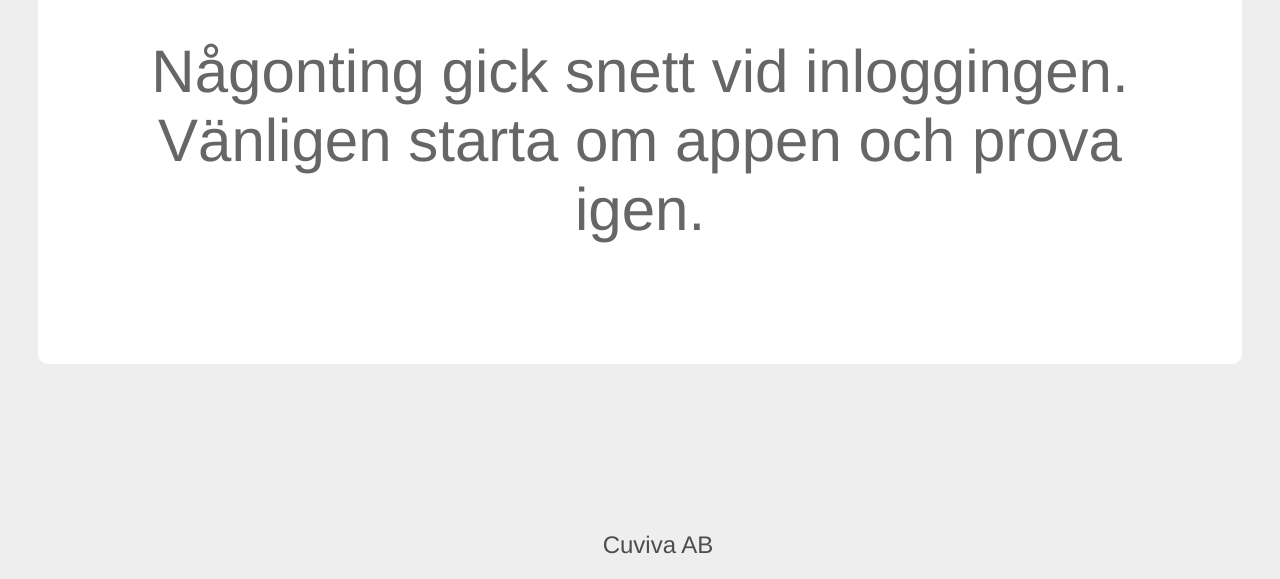
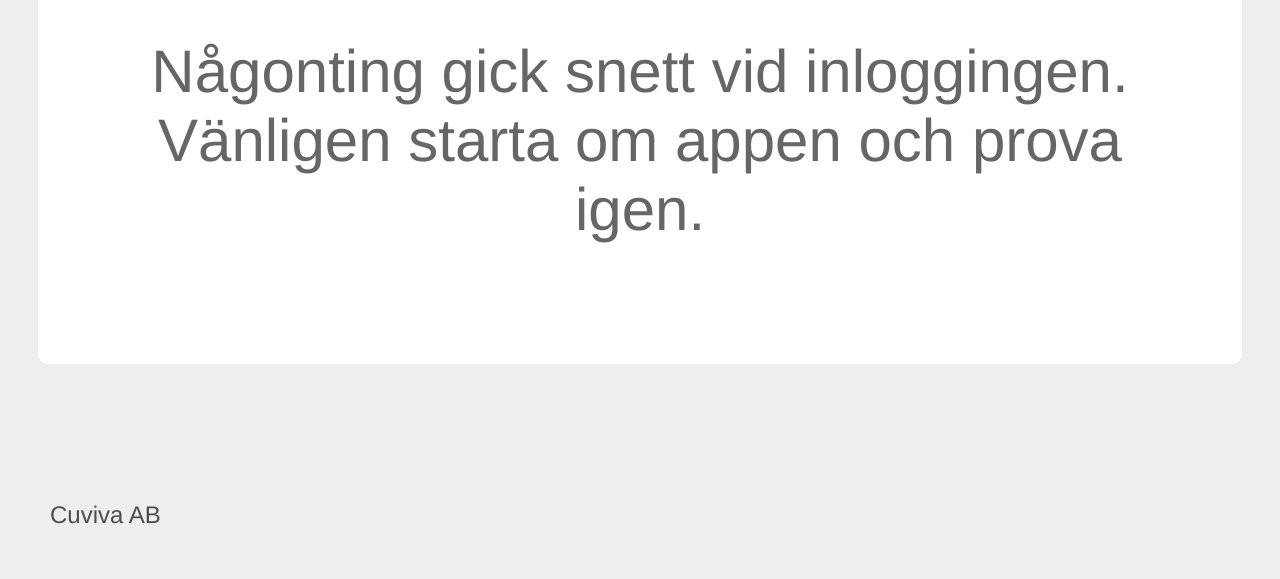
Before and after one commit to MrZeb/CurityErrorPage, a plain HTML site: page index.html in a window 1280 px wide. Shown: the part 221-800 px from the top of the page. Drawn offline with Linux system fonts and the light colour scheme.

Commit message:
Update index.html

```diff
--- a/index.html
+++ b/index.html
@@ -32,9 +32,9 @@
      .watermark {
         position: absolute;
         bottom: 10px;
-        width: 100%;
-        padding: 0px;
-        text-align: center;
+        left: 10px;
+        width: auto;
+        padding: 30px;
         font-size: 24px;
         color: #4d4d4d;
       }
```
